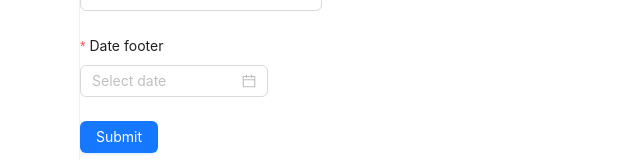
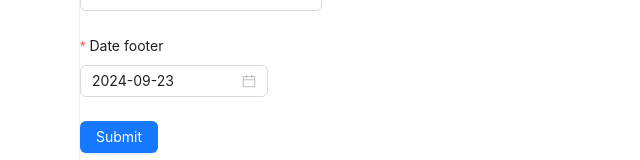
Before and after one commit to accessmicro/ui-publishing-event, a Vue app: page /esm in a window 1280 px wide. Shown: the part 288-448 px from the top of the page, without its empty margins (0-640 px from the left). Built offline with nearby package versions, Linux system fonts and the light colour scheme; what vue3-google-login would draw is missing.

Commit message:
add dayjs dependency and update date handling in EsmPage.vue

```diff
--- a/package.json
+++ b/package.json
@@ -14,6 +14,7 @@
   },
   "dependencies": {
     "ant-design-vue": "4.x",
+    "dayjs": "^1.11.13",
     "pinia": "^2.1.7",
     "vue": "^3.4.29",
     "vue-router": "^4.3.3",
--- a/src/views/EsmPage.vue
+++ b/src/views/EsmPage.vue
@@ -3,12 +3,14 @@ import { Button, DatePicker, Form, Input, Select, Typography } from 'ant-design-
 import { reactive, ref, toRaw } from 'vue';
 import templateStr from '../../templateString';
 import { DoubleLeftOutlined } from '@ant-design/icons-vue';
+import type { Dayjs } from 'dayjs';
+import dayjs from 'dayjs';
 
 const formState = reactive({
   size_banner: '',
   base_url: '',
   count: undefined,
-  date: undefined,
+  date: dayjs().startOf('day'),
 });
 
 const isExpandView = ref(false);
@@ -21,7 +23,9 @@ const onSubmit = () => {
   formRef.value
     .validate()
     .then(() => {
-      console.log('values', formState, toRaw(formState));
+      const data = toRaw(formState);
+      const date = (data.date! as Dayjs).format('YYYY년 MM월 DD일');
+      console.log(`😮‍💨 ~ date:`, date);
       template.value = templateStr
     })
     .catch((error: any) => {
@@ -30,7 +34,6 @@ const onSubmit = () => {
 };
 
 const onLoadIframe = (e: any) => {
-  console.log('e', e)
   const iframeDoc = e.target.contentDocument || e.target.contentWindow.document;
   const style = document.createElement('style');
   style.innerHTML = `
@@ -75,7 +78,7 @@ const handleExpandView = () => {
             <Input v-model:value="formState.base_url" />
           </Form.Item>
           <Form.Item name="count" :rules="[{ required: true, message: 'Required!' }]" label="Count image">
-            <Input v-model:value="formState.count" type="number" />
+            <Input v-model:value="formState.count" type="number" :min="0" />
           </Form.Item>
           <Form.Item name="date" label="Date footer" :rules="[{ required: true, message: 'Required!' }]">
             <DatePicker v-model:value="formState.date" class="w-full" />
```
Also changed, not shown: 1 other file (tests, documents, lock files or other folders).
